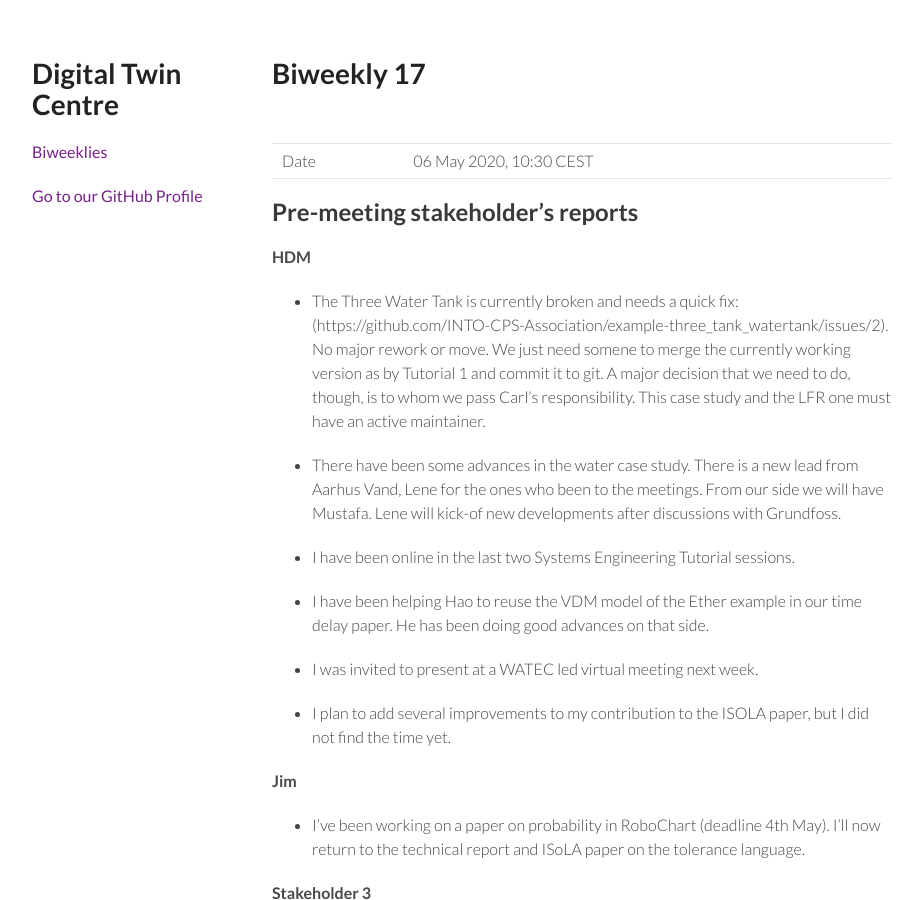
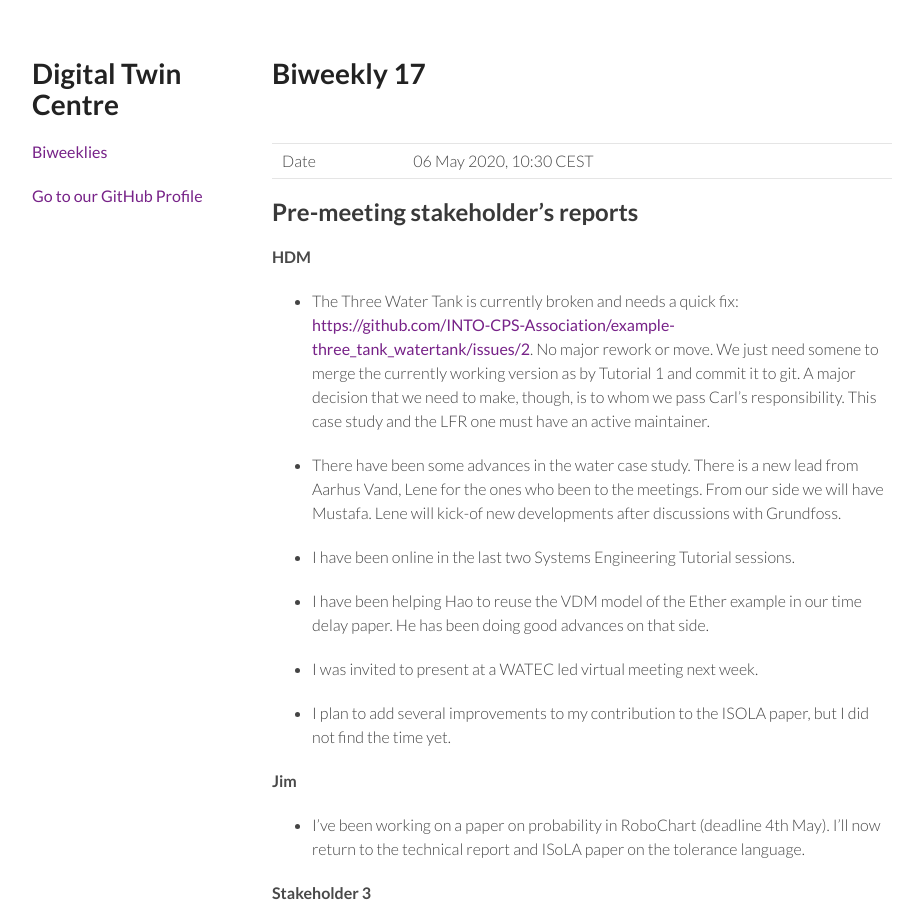
Before and after one commit to digitaltwincentre/digitaltwincentre.github.io, a Jekyll site: the page built from _biweeklies/Biweekly-17.md, in a window 1280 px wide and 900 px high. Shown: the whole window, without its empty margins (178-1100 px from the left). Built offline with Jekyll 4.4.1, drawn with Linux system fonts in a browser that asks for light colours; nearby versions of some CDN libraries.

Commit message:
Update Biweekly-17.md

```diff
--- a/_biweeklies/Biweekly-17.md
+++ b/_biweeklies/Biweekly-17.md
@@ -23,9 +23,9 @@ date: 06 May 2020, 1030 CEST
 #### HDM
 
 * The Three Water Tank is currently broken and needs a quick fix:
-  (https://github.com/INTO-CPS-Association/example-three_tank_watertank/issues/2).
+  <https://github.com/INTO-CPS-Association/example-three_tank_watertank/issues/2>.
   No major rework or move. We just need somene to merge the currently working version
-  as by Tutorial 1 and commit it to git. A major decision that we need to do, though,
+  as by Tutorial 1 and commit it to git. A major decision that we need to make, though,
   is to whom we pass Carl's responsibility. This case study and the LFR one must
   have an active maintainer.
 
```
